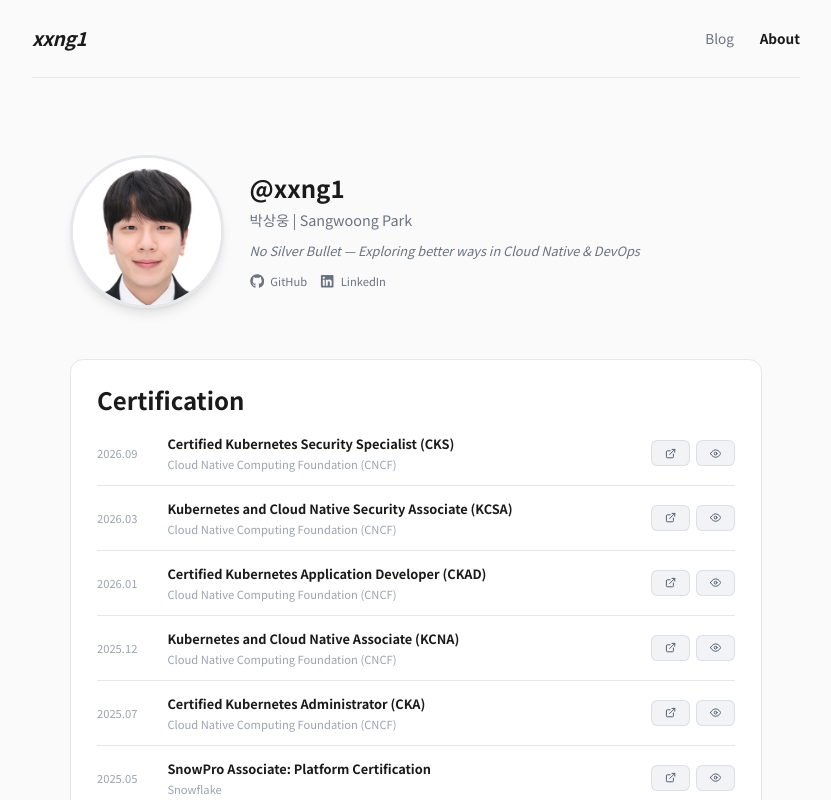
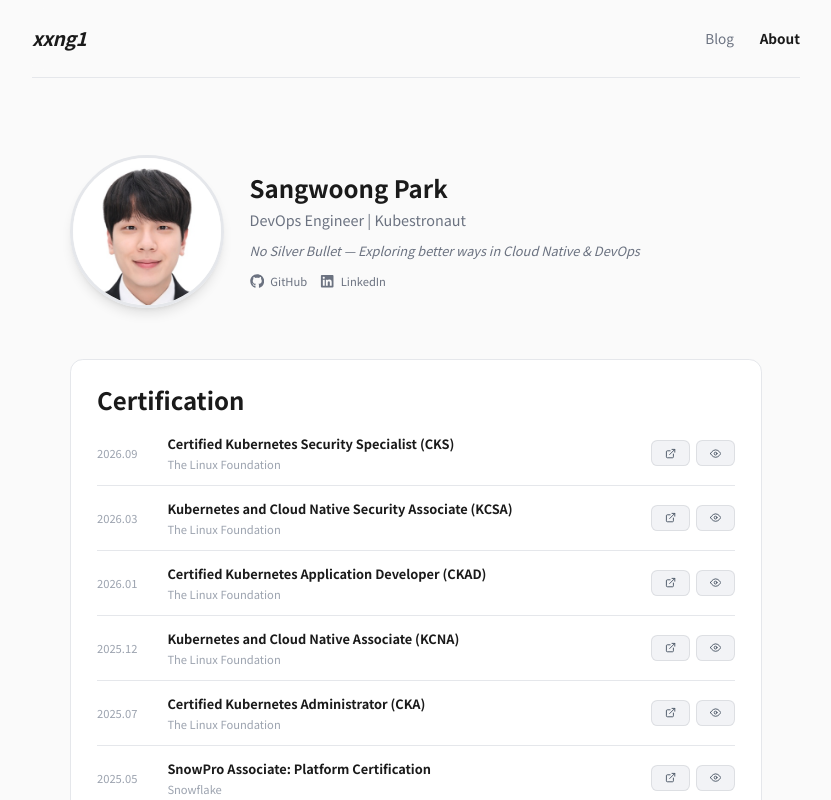
Before and after one commit to xxng1/xxng1-blog, a Next.js app: page /about in a window 1280 px wide. Shown: the top 800 px of the page, without its empty margins (224-1055 px from the left). Built offline with nearby package versions, Linux system fonts and the light colour scheme.

Commit message:
chore: 소개 수정

```diff
--- a/src/app/about/page.tsx
+++ b/src/app/about/page.tsx
@@ -66,9 +66,9 @@
                     />
                 </div>
                 <div className="text-center md:text-left">
-                    <h2 className="text-3xl font-bold mb-2 text-foreground">@xxng1</h2>
+                    <h2 className="text-3xl font-bold mb-2 text-foreground">Sangwoong Park</h2>
                     <p className="text-muted text-lg mb-3">
-                        박상웅 | Sangwoong Park
+                        DevOps Engineer | Kubestronaut
                     </p>
                     <p className="text-muted text-base italic font-light mb-4">
                         No Silver Bullet — Exploring better ways in Cloud Native & DevOps
--- a/src/components/certification-section.tsx
+++ b/src/components/certification-section.tsx
@@ -20,7 +20,7 @@
   {
     date: '2026.09',
     title: 'Certified Kubernetes Security Specialist (CKS)',
-    issuer: 'Cloud Native Computing Foundation (CNCF)',
+    issuer: 'The Linux Foundation',
     imageSrc: '/CKS_IMAGE.png',
     imageAlt: 'Certified Kubernetes Security Specialist (CKS) Certificate',
     credlyUrl: 'https://www.credly.com/badges/6bb730c3-cce8-4479-a707-1e8960970a94',
@@ -28,7 +28,7 @@
   {
     date: '2026.03',
     title: 'Kubernetes and Cloud Native Security Associate (KCSA)',
-    issuer: 'Cloud Native Computing Foundation (CNCF)',
+    issuer: 'The Linux Foundation',
     imageSrc: '/kcsa.png',
     imageAlt: 'Kubernetes and Cloud Native Security Associate (KCSA) Certificate',
     credlyUrl: 'https://www.credly.com/badges/df71ff4e-38eb-4029-b1f2-f5abaaae9a2c',
@@ -36,7 +36,7 @@
   {
     date: '2026.01',
     title: 'Certified Kubernetes Application Developer (CKAD)',
-    issuer: 'Cloud Native Computing Foundation (CNCF)',
+    issuer: 'The Linux Foundation',
     imageSrc: '/CKAD_IMAGE.png',
     imageAlt: 'Certified Kubernetes Application Developer (CKAD) Certificate',
     credlyUrl: 'https://www.credly.com/badges/e8c4c4d2-b29a-45c9-9f8f-bed3244dd9a4',
@@ -44,7 +44,7 @@
   {
     date: '2025.12',
     title: 'Kubernetes and Cloud Native Associate (KCNA)',
-    issuer: 'Cloud Native Computing Foundation (CNCF)',
+    issuer: 'The Linux Foundation',
     imageSrc: '/kcna.png',
     imageAlt: 'Kubernetes and Cloud Native Associate (KCNA) Certificate',
     credlyUrl: 'https://www.credly.com/badges/f9ec9460-6072-4427-8f36-1fdbf25ff468',
@@ -53,7 +53,7 @@
   {
     date: '2025.07',
     title: 'Certified Kubernetes Administrator (CKA)',
-    issuer: 'Cloud Native Computing Foundation (CNCF)',
+    issuer: 'The Linux Foundation',
     imageSrc: '/CKA_IMAGE.png',
     imageAlt: 'Certified Kubernetes Administrator (CKA) Certificate',
     credlyUrl: 'https://www.credly.com/badges/f7bb8e11-c6c9-493e-bb43-a4a5fe95d45a',
```
